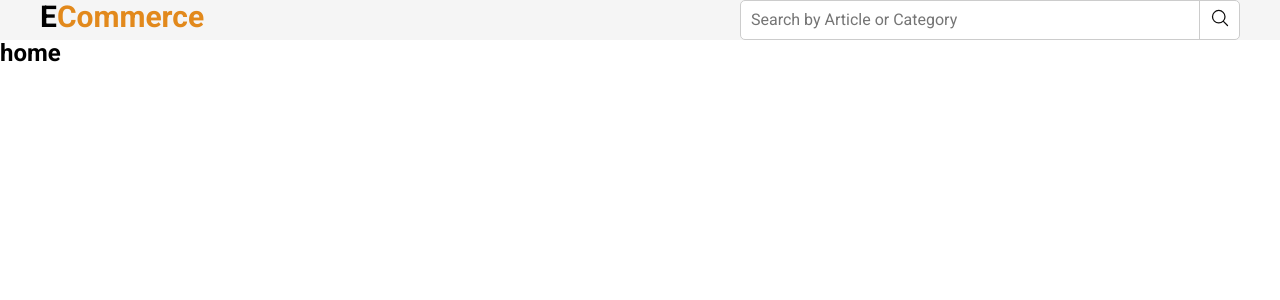
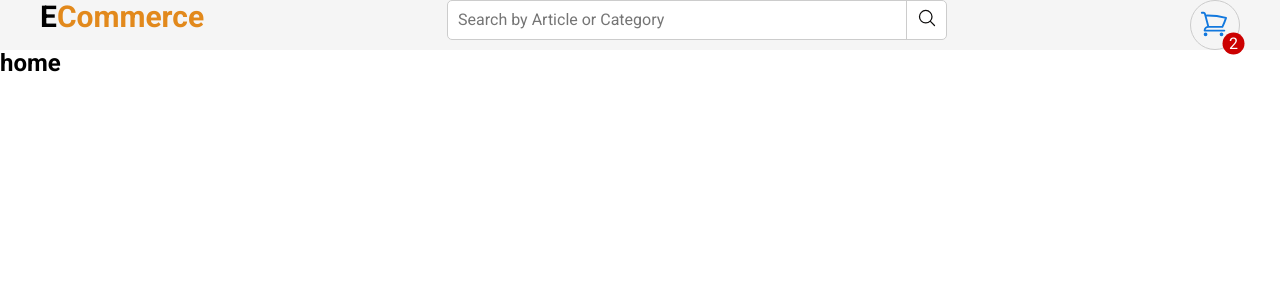
Before and after one commit to ChrisHuila/ecommerce-next-typeScript, a Next.js app: page / in a window 1280 px wide. Shown: the top 300 px of the page. Built offline with nearby package versions, Linux system fonts and the light colour scheme.

Commit message:
shopping cart with style

```diff
--- a/app/globals.css
+++ b/app/globals.css
@@ -134,3 +134,43 @@ a{
 .search-box svg {
   width: 20px;
 }
+/* ============Shopping Cart =========== */
+.shopCart {
+  position: relative;
+  border: 1px solid #ccc;
+  border-radius: 50%;
+  padding: .8rem;
+  align-content: center;
+  width: 5rem;
+  height: 5rem;
+  transition: .5s ease all;
+}
+.shopCart:hover{
+  cursor: pointer;
+  background-color:#2d6eaf ;
+}
+.shopCart svg {
+  width: 3rem;
+  color: #1278de;
+}
+.shopCart:hover svg{
+  transition: .5s ease all;
+  color: #fff;
+}
+.shopCart-badge{
+  display: flex;
+  justify-content: center;
+  align-items: center;
+
+  background-color: #c00;
+  color: #fff;
+  width: 2.2rem;
+  height: 2.2rem;
+  border-radius: 50%;
+  padding: 1rem;
+
+  position: absolute;
+  bottom: 0;
+  right: 0;
+  transform: translate(25%, 25%);
+}
--- /dev/null
+++ b/components/Shopping-Cart/ShopCart.tsx
@@ -0,0 +1,14 @@
+import ShopCartIcon from "../icons/cart-icon";
+
+const ShopCart = () => {
+    return (
+        <ul >
+            <li className="shopCart">
+                <ShopCartIcon />
+                <div className="shopCart-badge"> 2 </div>
+            </li>
+        </ul>
+    );
+}
+
+export default ShopCart;
--- /dev/null
+++ b/components/icons/cart-icon.tsx
@@ -0,0 +1,19 @@
+import { SVGProps } from "react"
+const ShopCartIcon = (props: SVGProps<SVGSVGElement>) => (
+    <svg
+    xmlns="http://www.w3.org/2000/svg"
+    fill="none"
+    stroke="currentColor"
+    strokeWidth={1.5}
+    aria-hidden="true"
+    viewBox="0 0 24 24"
+    {...props}
+  >
+    <path
+      strokeLinecap="round"
+      strokeLinejoin="round"
+      d="M2.25 3h1.386c.51 0 .955.343 1.087.835l.383 1.437M7.5 14.25a3 3 0 0 0-3 3h15.75m-12.75-3h11.218c1.121-2.3 2.1-4.684 2.924-7.138a60.114 60.114 0 0 0-16.536-1.84M7.5 14.25 5.106 5.272M6 20.25a.75.75 0 1 1-1.5 0 .75.75 0 0 1 1.5 0zm12.75 0a.75.75 0 1 1-1.5 0 .75.75 0 0 1 1.5 0z"
+    />
+  </svg>
+)
+export default ShopCartIcon
--- a/components/layout/Header.tsx
+++ b/components/layout/Header.tsx
@@ -1,3 +1,4 @@
+import ShopCart from "../Shopping-Cart/ShopCart"
 import SearchForm from "../search/SearchForm"
 import Logo from "./Logo"
 
@@ -11,6 +12,7 @@ const Header = (props: Props) => {
           <div className="container header-layout">
             <Logo />
             <SearchForm />
+            <ShopCart />
           </div>
         </header>
     )
```
